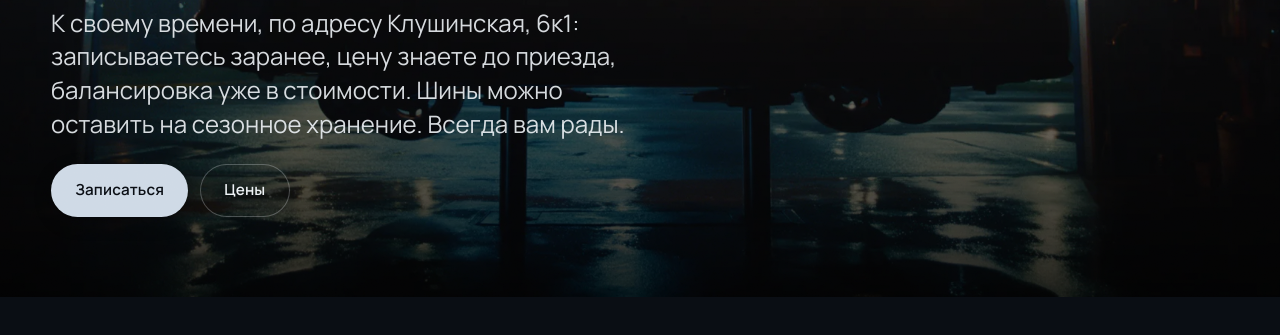
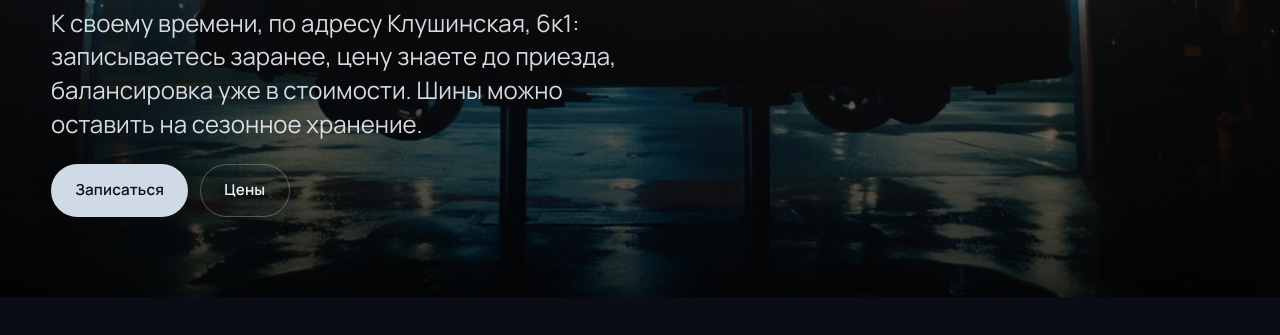
Before and after one commit to uzkm73-TROS/shinomontazh-demo, a plain HTML site: page index.html in a window 1280 px wide. Shown: the part 503-838 px from the top of the page. Drawn offline with Linux system fonts and the light colour scheme.

Commit message:
Revert "Первый экран: добавлено «Всегда вам рады»"
This reverts commit cc7a8eb72de5eaa8421571bccf882ff710a22cfc.

```diff
--- a/index.html
+++ b/index.html
@@ -232,7 +232,7 @@
 
         <div class="v-copy v-copy--lead hero__copy" data-v-cue="0 1 0 0">
           <h1 class="v-display v-display--xl" data-v-kinetic="lines">Шиномонтаж в Химках по записи: переобуем за 30 минут</h1>
-          <p class="v-lede">К своему времени, по адресу Клушинская, 6к1: записываетесь заранее, цену знаете до приезда, балансировка уже в стоимости. Шины можно оставить на сезонное хранение. Всегда вам рады.</p>
+          <p class="v-lede">К своему времени, по адресу Клушинская, 6к1: записываетесь заранее, цену знаете до приезда, балансировка уже в стоимости. Шины можно оставить на сезонное хранение.</p>
           <div class="hero__cta">
             <a class="v-btn" href="#zapis">Записаться</a>
             <a class="v-btn v-btn--ghost" href="#ceny">Цены</a>
```
